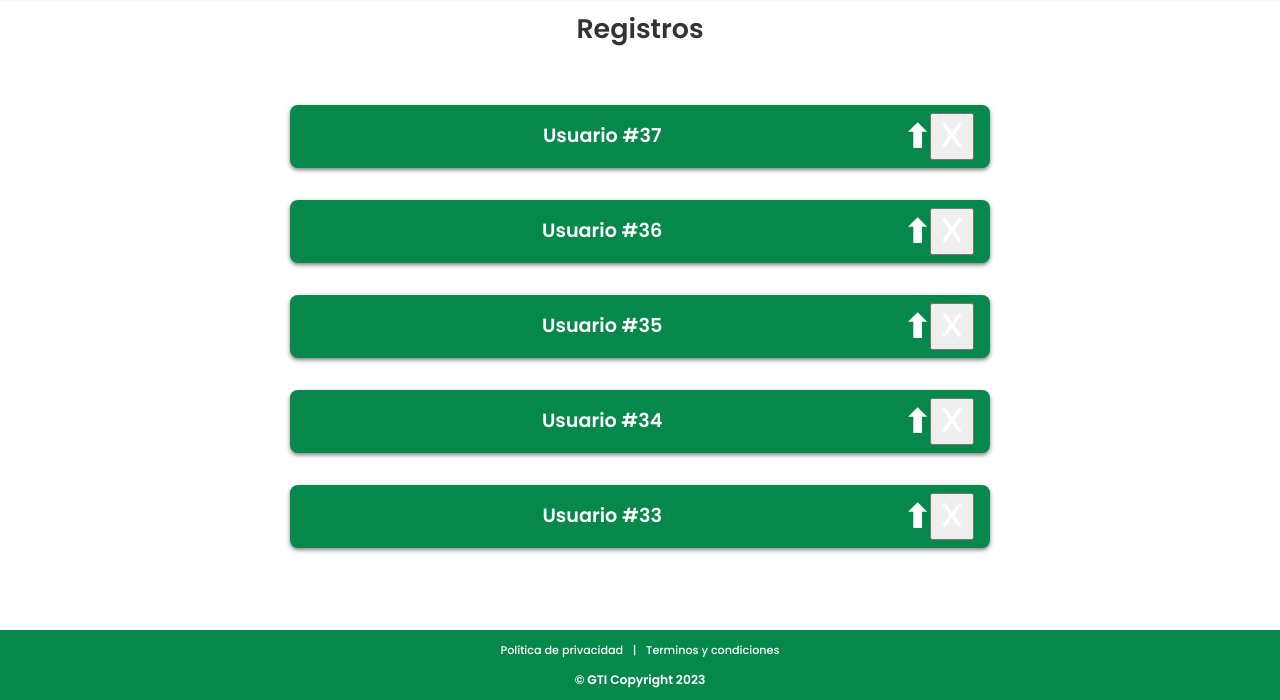
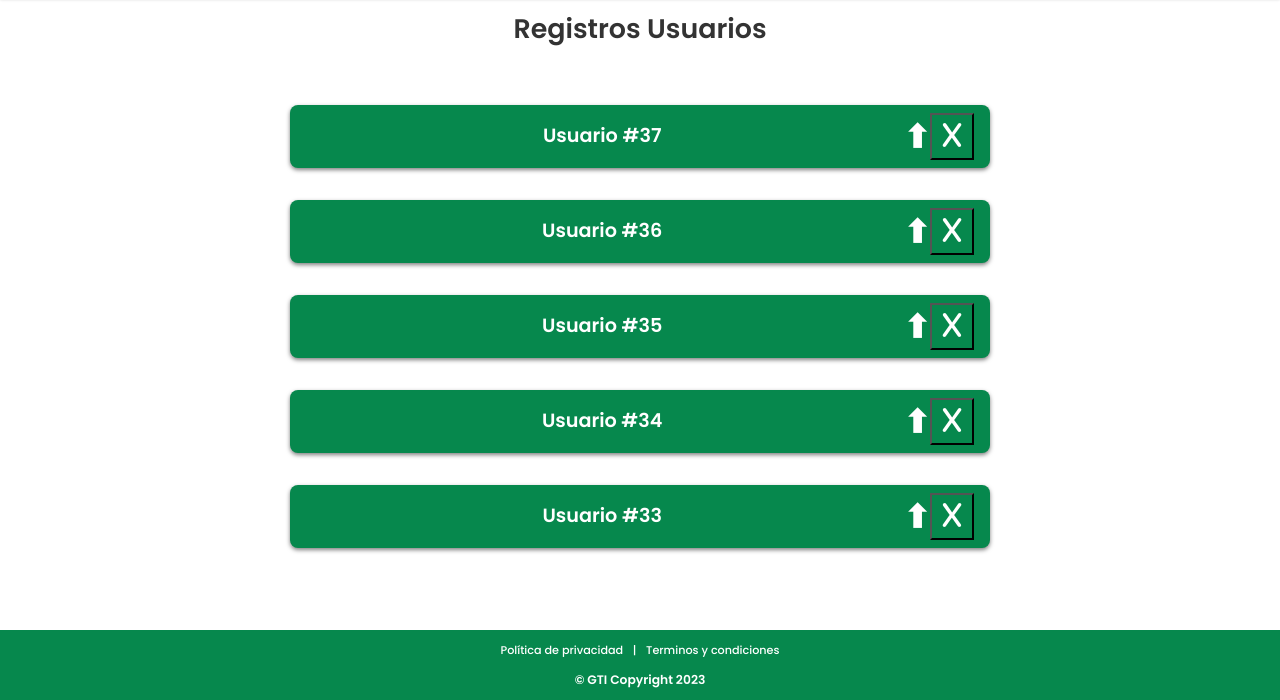
Before and after one commit to juandiazx/Huertodo, a PHP site: page /src/app/Administrador_Web.html in a window 1280 px wide. Shown: the part 100-800 px from the top of the page. Run offline with PHP 8.4, Linux system fonts and the light colour scheme.

Commit message:
cerrar desplegable boton verde

```diff
--- a/src/app/Administrador_Web.html
+++ b/src/app/Administrador_Web.html
@@ -55,7 +55,7 @@
         <section class="separacion-contenido"></section>
 
         <div class="títulos-trabajadores">
-          <h2>Registros</h2>
+          <h2>Registros Usuarios</h2>
         </div>
 
         <!-- Desplegable 1 -->
--- a/src/app/css/estilos-in.sesion-formularios.css
+++ b/src/app/css/estilos-in.sesion-formularios.css
@@ -545,6 +545,15 @@ textarea:focus {
 
 }
 
+/* Boton cerrar desplegable */
+.delete-button{
+    background-color: var(--second-color-green);
+}
+
+#close-icon{
+    background-color: var(--second-color-green);
+}
+
 /*-----------El titulo de Notificaciones técnico,-----------------------------
  va separado para solucionar el problema de margenes entre desplegables---------*/
 
```
